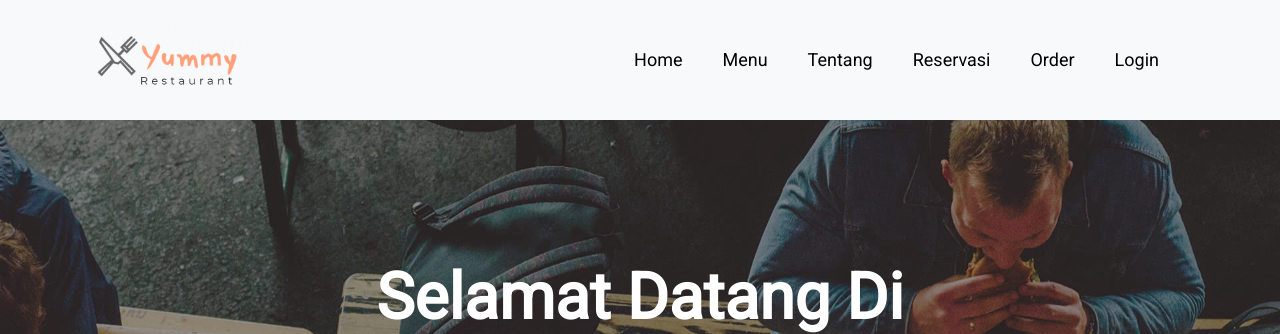
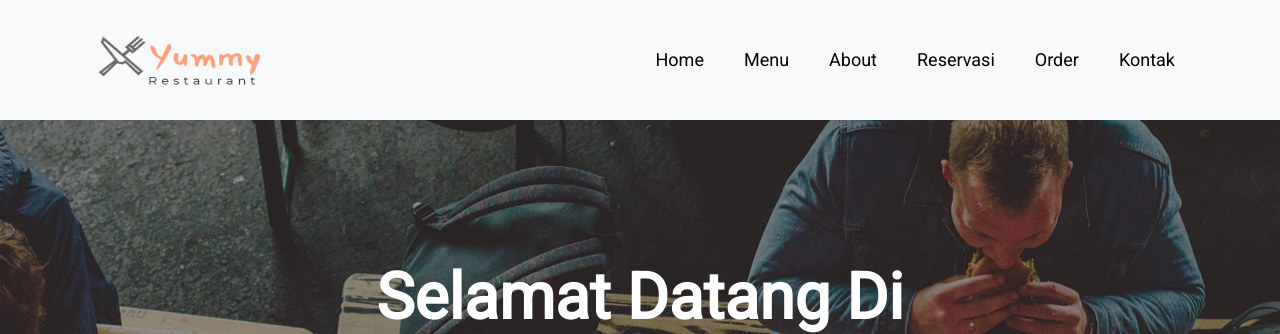
Before and after one commit to markusjaya/frontEndUI, a PHP site: page /self_service/ in a window 1280 px wide. Shown: the top 334 px of the page. Run offline with PHP 8.4, Linux system fonts and the light colour scheme; some web fonts are replaced.

Commit message:
perbaiki navbar

```diff
--- a/index.html
+++ b/index.html
@@ -31,40 +31,30 @@
 <body>
 	<!-- Start header -->
 	<header class="top-navbar">
-
 		<nav class="navbar navbar-expand-lg navbar-light bg-light">
-
 			<div class="container">
-				<!--Logo-->
 				<a class="navbar-brand" href="index.html">
-					<img src="images/logo2.png" alt="logo"  />
+					<img src="images/logo2.png" alt="Image" height="80" width="180"/>
 				</a>
-
-				<!--navigation button-->
-
-				<button class="navbar-toggler navbar-toggler-right" type="button" data-toggle="collapse"
-						data-target="#navbars-rs-food">
-						<span class="navbar-toggler-icon"></span>
+				<button class="navbar-toggler" type="button" data-toggle="collapse" data-target="#navbars-rs-food" aria-controls="navbars-rs-food" aria-expanded="false" aria-label="Toggle navigation">
+				  <span class="navbar-toggler-icon"></span>
 				</button>
-
-
-				<div class="collapse navbar-collapse">
-					<ul class="navbar-nav ml-auto mr-3">
+				<div class="collapse navbar-collapse" id="navbars-rs-food">
+					<ul class="navbar-nav ml-auto">
 						<!--home-->
 						<li class="nav-item "><a class="nav-link active" href="index.html">Home</a></li>
 						<!--menu-->
-						<li class="nav-item "><a class="nav-link" href="menu.html">Menu</a></li>
+						<li class="nav-item "><a class="nav-link" href="menu.php">Menu</a></li>
 						<!--about-->
-						<li class="nav-item "><a class="nav-link" href="about.html">Tentang</a></li>
-						<!--Reservasi-->
-						<li class="nav-item "><a class="nav-link" href="scan.php">Reservasi</a></li>
+						<li class="nav-item "><a class="nav-link" href="about.html">About</a></li>
+						<!--Reservation-->
+						<li class="nav-item "><a class="nav-link" href="reservation.html">Reservasi</a></li>
 						<!--Order-->
-						<li class="nav-item "><a class="nav-link" href="order.php">Order</a></a></li>
-                        <!--Login-->
-						<li class="nav-item "><a class="nav-link" href="login.html">Login</a></li>
+						<li class="nav-item "><a class="nav-link" href="order.php">Order</a></li>
+						<!--Contact-->
+						<li class="nav-item "><a class="nav-link" href="contact.html">Kontak</a></li>
 					</ul>
 				</div>
-
 			</div>
 		</nav>
 	</header>
```
Also changed, not shown: about.html (+12 -22 lines), menu.php (+9 -18 lines), reservation.html (+11 -21 lines).
